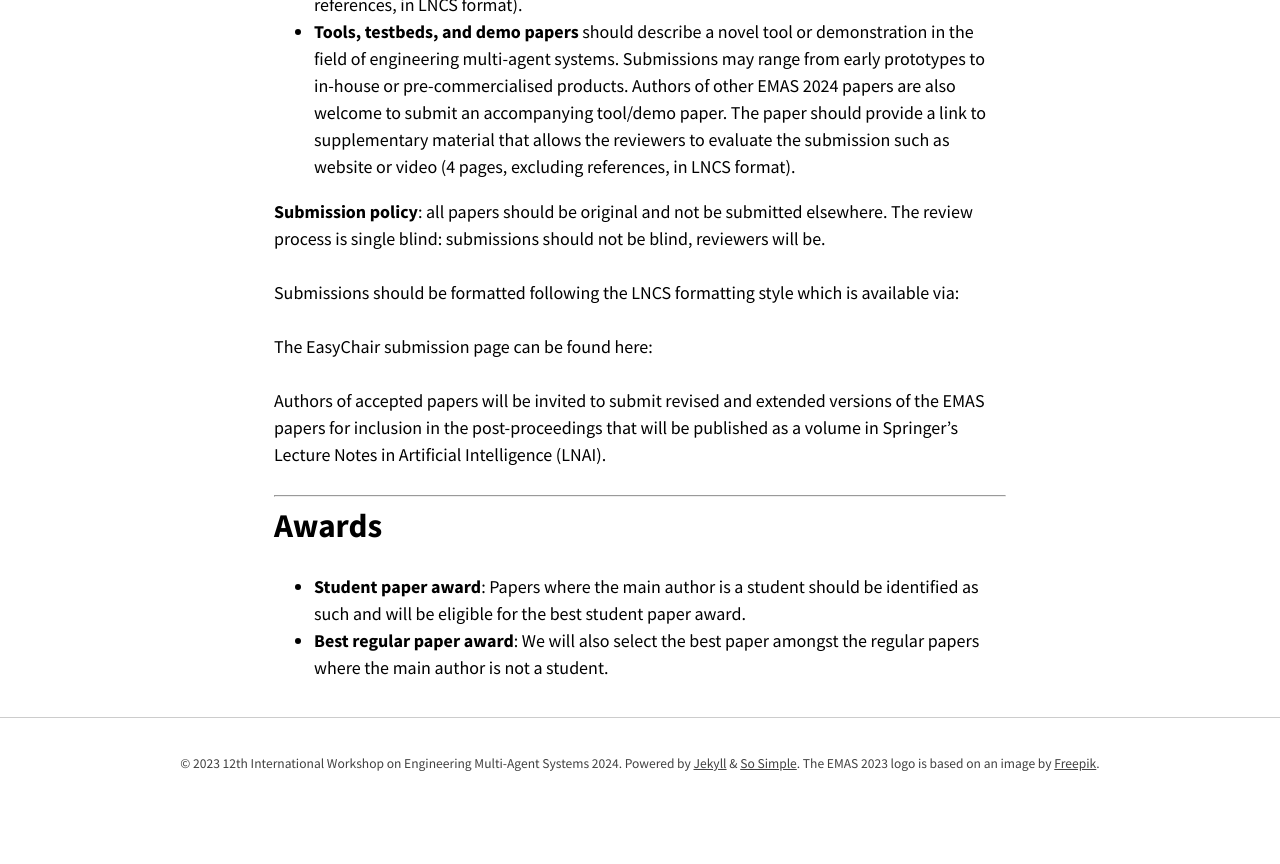
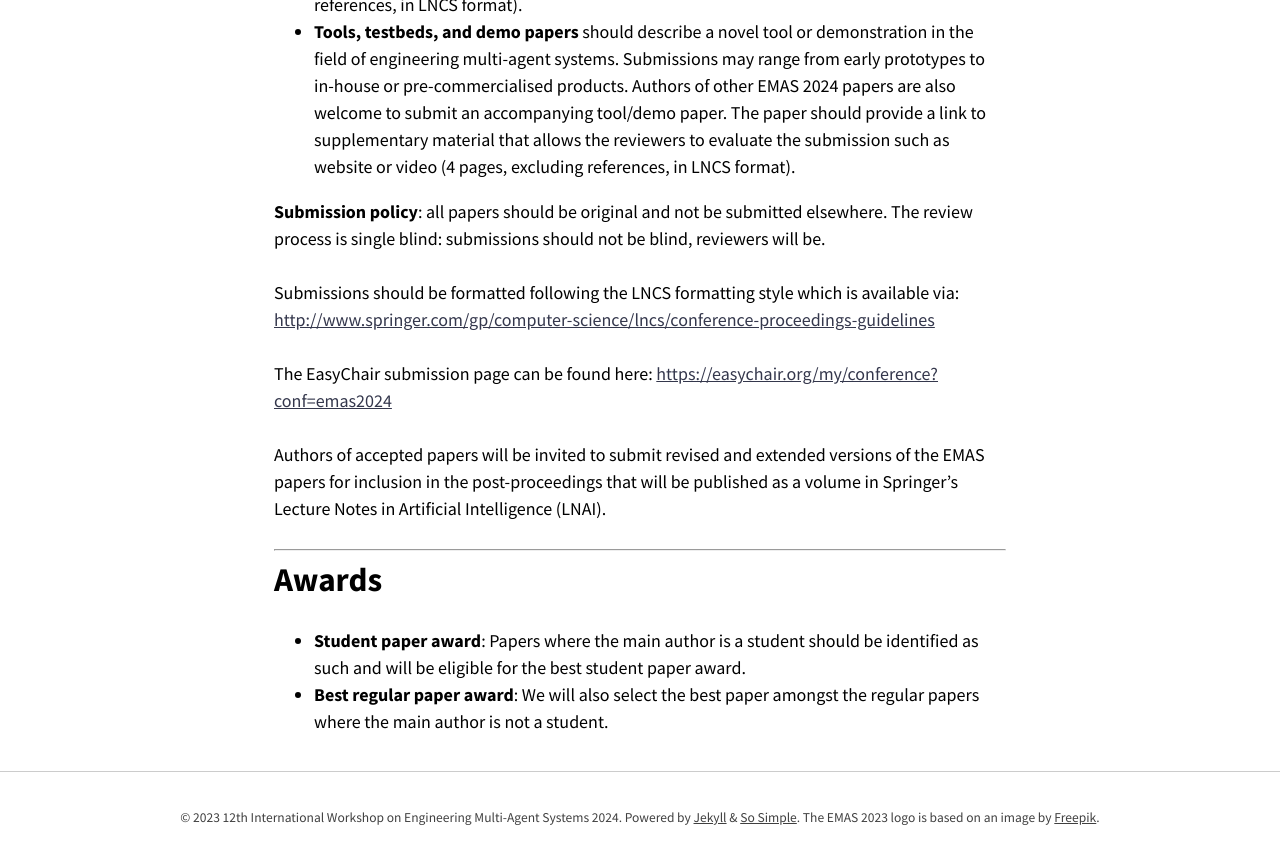
Before and after one commit to rafaelcaue/emas2024, a Jekyll site: the page built from cfp.md, in a window 1280 px wide and 900 px high, scrolled down 2182 px. Shown: the top 864 px of the window. Built offline with Jekyll 4.4.1, drawn with Linux system fonts in a browser that asks for light colours; nearby versions of some CDN libraries; our own code applies the rules of GitHub Pages for plain Markdown files; part of the change alters nothing that is shown.

Commit message:
Update cfp.md

```diff
--- a/cfp.md
+++ b/cfp.md
@@ -70,9 +70,9 @@ We solicit four types of submissions:
 
 **Submission policy**: all papers should be original and not be submitted elsewhere. The review process is single blind: submissions should not be blind, reviewers will be.
 
-Submissions should be formatted following the LNCS formatting style which is available via: [](http://www.springer.com/gp/computer-science/lncs/conference-proceedings-guidelines)
+Submissions should be formatted following the LNCS formatting style which is available via: [http://www.springer.com/gp/computer-science/lncs/conference-proceedings-guidelines](http://www.springer.com/gp/computer-science/lncs/conference-proceedings-guidelines)
 
-The EasyChair submission page can be found here: [](https://easychair.org/my/conference?conf=emas2024)
+The EasyChair submission page can be found here: [https://easychair.org/my/conference?conf=emas2024](https://easychair.org/my/conference?conf=emas2024)
 
 Authors of accepted papers will be invited to submit revised and extended versions of the EMAS papers for inclusion in the post-proceedings that will be published as a volume in Springer's Lecture Notes in Artificial Intelligence (LNAI).
 
```
